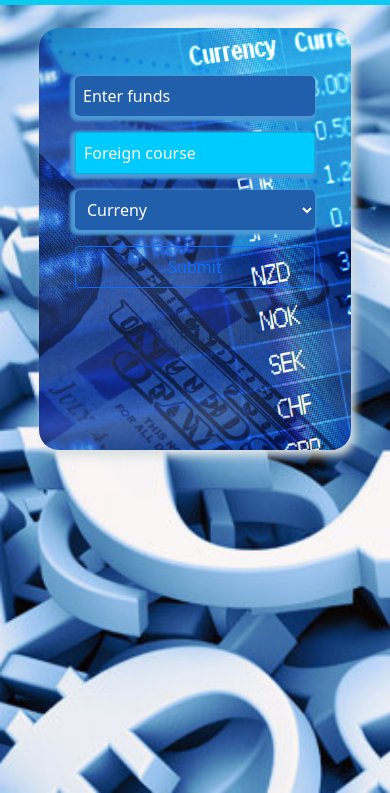
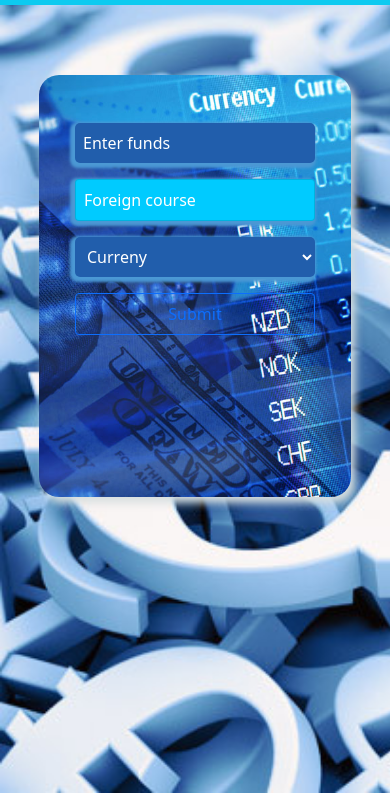
Before and after one commit to Ixtiyor0919/3.7, a website: page index.html in a window 390 px wide. Shown: the part 51-844 px from the top of the page. Drawn offline with nearby package versions, Linux system fonts and the light colour scheme.

Commit message:
margin-top: 18%

```diff
--- a/scss/blocks/_main.scss
+++ b/scss/blocks/_main.scss
@@ -11,7 +11,7 @@ body {
     background-repeat: no-repeat;
     background-position: center;
     background-size: cover;
-    margin-top: 6%;
+    margin-top: 8%;
     height: 50vh;
     border-radius: 20px !important;
 }
@@ -43,6 +43,7 @@ body {
 
 @media screen and (max-width: 500px) {
     .mains {
+        margin-top: 18%;
         background-position: -60px;
     }
 }
```
Also changed, not shown: css/main.min.css, 1 other file.
